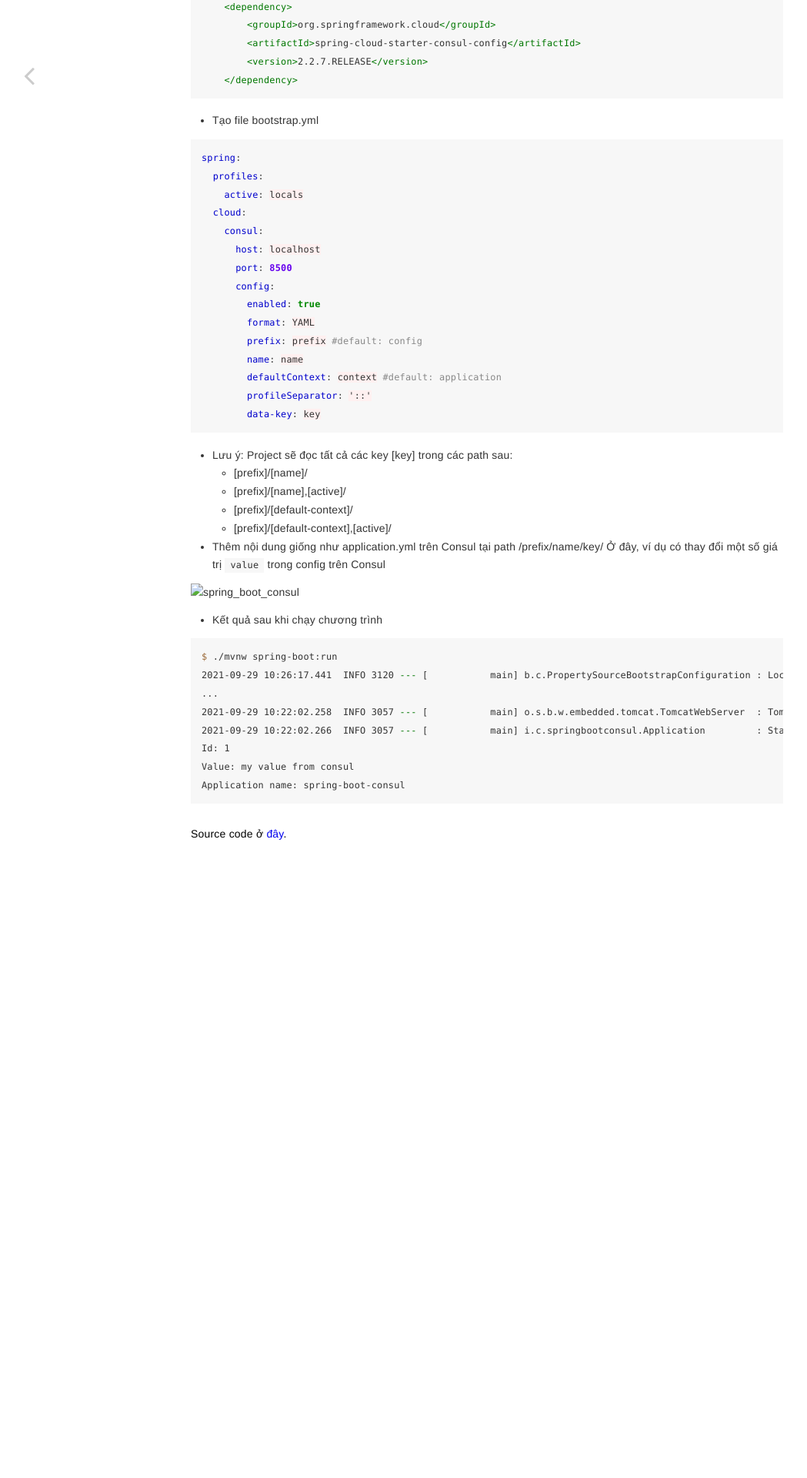
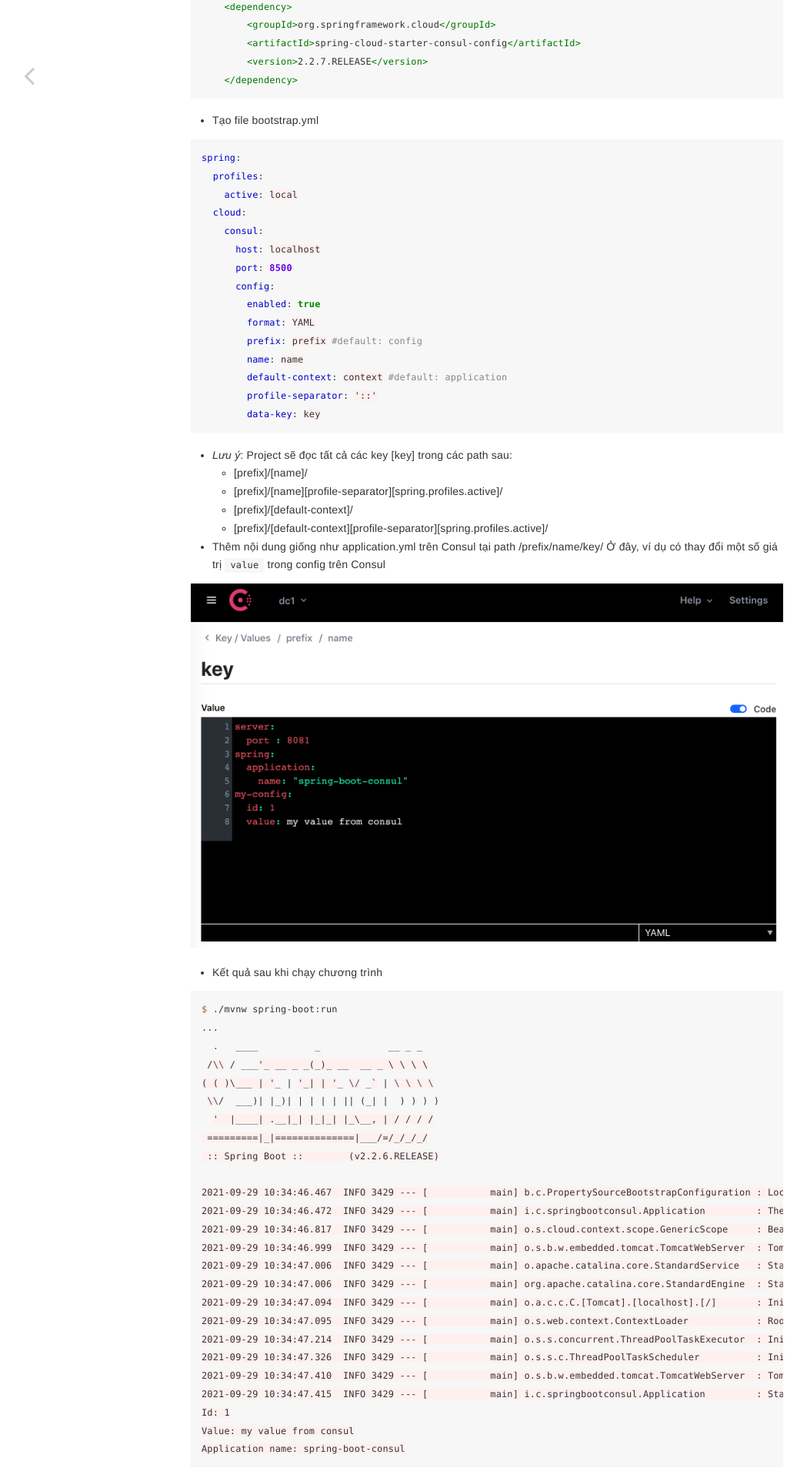
Before and after one commit to huypva/code-by-example-site, a Jekyll site: the page built from _posts/2021-09-29-spring-boot-consul-configuration.md, in a window 1280 px wide. Shown: the part 1887-3807 px from the top of the page at 77% size, without its empty margins (7-1056 px from the left). Built offline with Jekyll 4.4.1, drawn with Linux system fonts in a browser that asks for light colours; some of the changed text lies outside the part shown.

Commit message:
Update consul

````diff
--- a/_posts/2021-09-29-spring-boot-consul-configuration.md
+++ b/_posts/2021-09-29-spring-boot-consul-configuration.md
@@ -89,7 +89,7 @@ Application name: spring-boot-consul
 ```yaml
 spring:
   profiles:
-    active: locals
+    active: local
   cloud:
     consul:
       host: localhost
@@ -99,16 +99,16 @@ spring:
         format: YAML
         prefix: prefix #default: config
         name: name
-        defaultContext: context #default: application
-        profileSeparator: '::'
+        default-context: context #default: application
+        profile-separator: '::'
         data-key: key
 ```
 
-  - Lưu ý: Project sẽ đọc tất cả các key [key] trong các path sau:
+  - *Lưu ý*: Project sẽ đọc tất cả các key [key] trong các path sau:
     - [prefix]/[name]/
-    - [prefix]/[name],[active]/
+    - [prefix]/[name][profile-separator][spring.profiles.active]/
     - [prefix]/[default-context]/
-    - [prefix]/[default-context],[active]/
+    - [prefix]/[default-context][profile-separator][spring.profiles.active]/
 
 - Thêm nội dung giống như application.yml trên Consul tại path /prefix/name/key/
 Ở đây, ví dụ có thay đổi một số giá trị `value` trong config trên Consul
@@ -120,11 +120,30 @@ spring:
 
 ```shell
 $ ./mvnw spring-boot:run
-2021-09-29 10:26:17.441  INFO 3120 --- [           main] b.c.PropertySourceBootstrapConfiguration : Located property source: [BootstrapPropertySource {name='bootstrapProperties-prefix/name::locals/'}, BootstrapPropertySource {name='bootstrapProperties-prefix/name/'}, BootstrapPropertySource {name='bootstrapProperties-prefix/context::locals/'}, BootstrapPropertySource {name='bootstrapProperties-prefix/context/'}]
 ...
-2021-09-29 10:22:02.258  INFO 3057 --- [           main] o.s.b.w.embedded.tomcat.TomcatWebServer  : Tomcat started on port(s): 8081 (http) with context path ''
-2021-09-29 10:22:02.266  INFO 3057 --- [           main] i.c.springbootconsul.Application         : Started Application in 5.047 seconds (JVM running for 6.007)
+  .   ____          _            __ _ _
+ /\\ / ___'_ __ _ _(_)_ __  __ _ \ \ \ \
+( ( )\___ | '_ | '_| | '_ \/ _` | \ \ \ \
+ \\/  ___)| |_)| | | | | || (_| |  ) ) ) )
+  '  |____| .__|_| |_|_| |_\__, | / / / /
+ =========|_|==============|___/=/_/_/_/
+ :: Spring Boot ::        (v2.2.6.RELEASE)
+
+2021-09-29 10:34:46.467  INFO 3429 --- [           main] b.c.PropertySourceBootstrapConfiguration : Located property source: [BootstrapPropertySource {name='bootstrapProperties-prefix/name::local/'}, BootstrapPropertySource {name='bootstrapProperties-prefix/name/'}, BootstrapPropertySource {name='bootstrapProperties-prefix/context::local/'}, BootstrapPropertySource {name='bootstrapProperties-prefix/context/'}]
+2021-09-29 10:34:46.472  INFO 3429 --- [           main] i.c.springbootconsul.Application         : The following profiles are active: local
+2021-09-29 10:34:46.817  INFO 3429 --- [           main] o.s.cloud.context.scope.GenericScope     : BeanFactory id=0adf9a47-44e9-34ef-9488-1afeb9ef43b8
+2021-09-29 10:34:46.999  INFO 3429 --- [           main] o.s.b.w.embedded.tomcat.TomcatWebServer  : Tomcat initialized with port(s): 8081 (http)
+2021-09-29 10:34:47.006  INFO 3429 --- [           main] o.apache.catalina.core.StandardService   : Starting service [Tomcat]
+2021-09-29 10:34:47.006  INFO 3429 --- [           main] org.apache.catalina.core.StandardEngine  : Starting Servlet engine: [Apache Tomcat/9.0.33]
+2021-09-29 10:34:47.094  INFO 3429 --- [           main] o.a.c.c.C.[Tomcat].[localhost].[/]       : Initializing Spring embedded WebApplicationContext
+2021-09-29 10:34:47.095  INFO 3429 --- [           main] o.s.web.context.ContextLoader            : Root WebApplicationContext: initialization completed in 609 ms
+2021-09-29 10:34:47.214  INFO 3429 --- [           main] o.s.s.concurrent.ThreadPoolTaskExecutor  : Initializing ExecutorService 'applicationTaskExecutor'
+2021-09-29 10:34:47.326  INFO 3429 --- [           main] o.s.s.c.ThreadPoolTaskScheduler          : Initializing ExecutorService 'configWatchTaskScheduler'
+2021-09-29 10:34:47.410  INFO 3429 --- [           main] o.s.b.w.embedded.tomcat.TomcatWebServer  : Tomcat started on port(s): 8081 (http) with context path ''
+2021-09-29 10:34:47.415  INFO 3429 --- [           main] i.c.springbootconsul.Application         : Started Application in 2.029 seconds (JVM running for 2.308)
 Id: 1
 Value: my value from consul
 Application name: spring-boot-consul
 ```
+
+*Lưu ý*: Sau khi sử dụng config trên Consul, nên xóa file config `application.yml` để tránh nhầm lẫn
````
Also changed, not shown: assets/images/spring_boot_consul.png (renamed from assets/images/spring-boot-consul.png).
